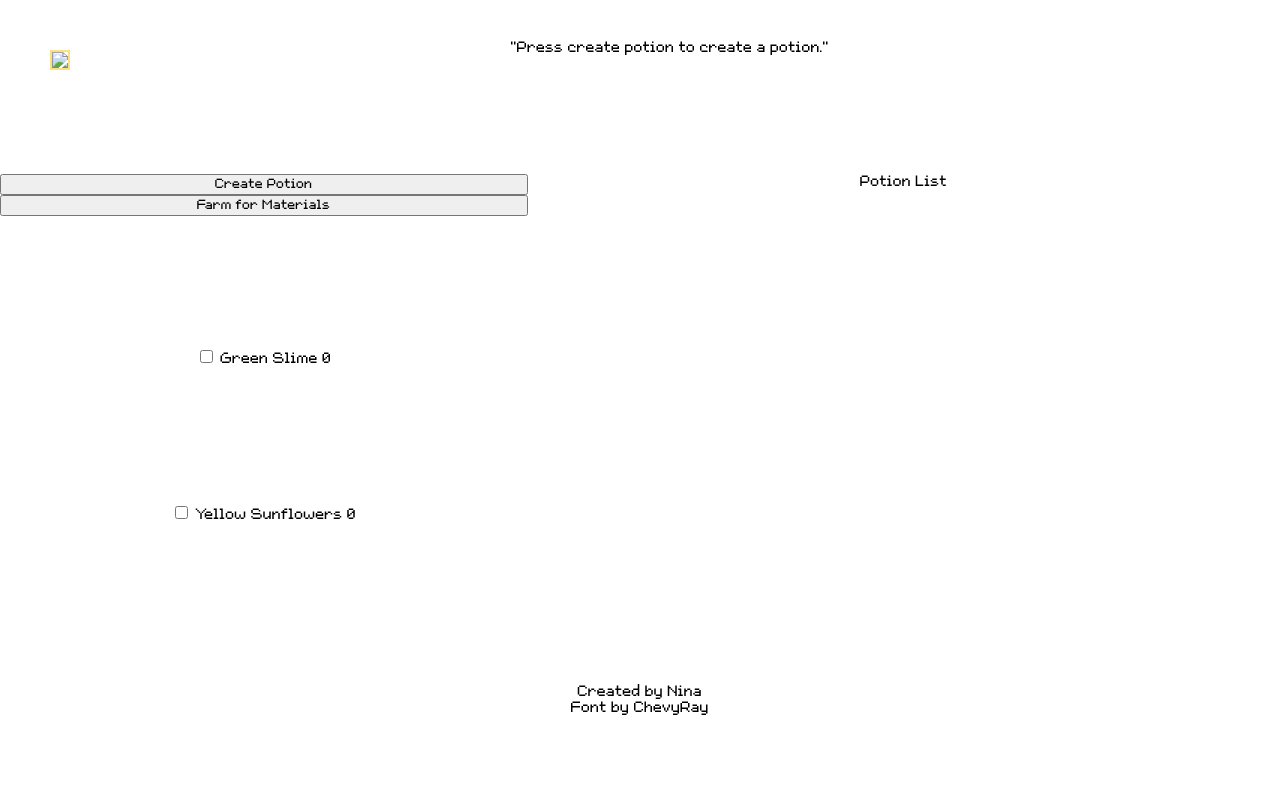
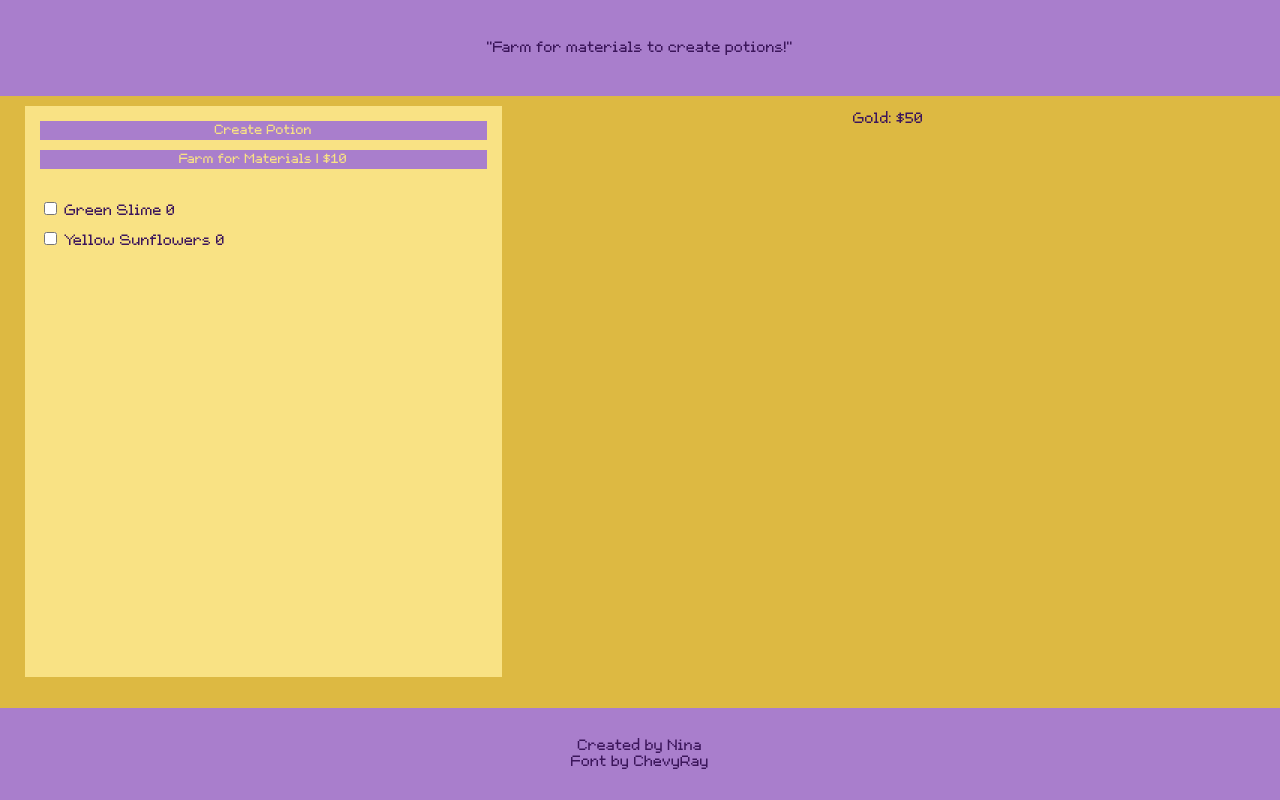
Before and after one commit to misnina/PotionMaker, a plain HTML site: page index.html in a window 1280 px wide. Drawn offline with nearby package versions, Linux system fonts and the light colour scheme.

Commit message:
prototype finished

```diff
--- a/Sass/style.scss
+++ b/Sass/style.scss
@@ -4,28 +4,43 @@
 }
 
 $primary-font: 'ChevyRay BirdSeed';
-$main-text-color: #000;
+$main-text-color: #3c165b;
 $primary-color: #f9e284;
+$secondary-color: #a97ecc;
+$accent-color: #ddb942;
 
 @mixin flexdefine($direction, $grow) {
   display: flex;
-  justify-content: space-evenly;
+  justify-content: safe space-evenly;
   flex-direction: $direction;
   flex-grow: $grow;
 }
 
 .spacer {
   flex-grow: 1;
+  background-color: $primary-color;
 }
 
 #wrapper, html, body {
   height: 100%;
   margin: 0;
+  background-color: $secondary-color;
+  color: $main-text-color;
 }
 
 body {
   font-family: $primary-font;
   font-size: 15px;
+}
+
+button {
+  font-family: $primary-font;
+  color: $primary-color;
+  border: 0;
+  background-color: $secondary-color;
+  margin: 5px;
+  padding: 2px;
+
 }
 
 #wrapper {
@@ -34,9 +49,10 @@ body {
 }
 
 header {
-  @include flexdefine(row, 1);
-  margin: 30px;
-  justify-content: center;
+  @include flexdefine(row, 0);
+  padding: 30px;
+  justify-content: safe center;
+  background-color: $secondary-color;
 
   #portrait {
     margin: 20px;
@@ -48,6 +64,7 @@ header {
 
   #text {
     @include flexdefine(row, 3);
+    justify-content: center;
     flex-wrap: wrap;
     margin: 10px;
     vertical-align: middle;
@@ -57,23 +74,28 @@ header {
 main {
   @include flexdefine(row, 3);
   height: 40%;
+  background-color: $accent-color;
 
   #creation-side {
     @include flexdefine(column, 1);
-    height: 100%;
+    height: 90%;
+    background-color: $primary-color;
+    margin: 5px;
+    margin-left: 20px;
+    padding: 10px;
+    border: 5px solid $accent-color;
 
     #buttons{
       @include flexdefine(column, 1);
-
-      button {
-        font-family: $primary-font;
-      }
     }
 
     #material-list{
       @include flexdefine(column, 1);
       height: 100%;
       overflow-y: auto;
+      margin-top: 20px;
+      justify-content: left;
+      text-align: left;
 
       .material{
         margin: 5px;
@@ -83,24 +105,37 @@ main {
 
   #make-side {
     @include flexdefine(column, 2)
+    height: 100%;
+    width: 200px;
+    margin: 5px;
+    margin-right: 20px;
+    padding: 10px;
 
-    #potion-text {
-      flex-grow: 1;
+    #gold {
+      flex-grow: 2;
     }
-
 
     #potion-list {
       @include flexdefine(column, 5);
       height: 100%;
       overflow-y: auto;
+      margin-top: 20px;
+
       .potion{
         margin: 5px;
       }
+    }
+
+    button {
+      background-color: $primary-color;
+      color: $secondary-color;
     }
   }
 }
 
 footer {
-  @include flexdefine(row, 1);
-  margin:30px;
+  @include flexdefine(row, 0);
+  justify-content: center;
+  padding:30px;
+  background-color: $secondary-color;
 }
--- a/Scripts/GameManager.js
+++ b/Scripts/GameManager.js
@@ -1,7 +1,7 @@
 class GameManager {
 
   constructor() {
-    this.gold = 100;
+    this.gold = 50;
     this.potions = [];
     this.materials = new MaterialList();
   }
@@ -24,6 +24,7 @@ class GameManager {
   update() {
     this.renderPotionList();
     this.renderMaterialList();
+    this.renderGold();
   }
 
   renderPotionList() {
@@ -32,7 +33,7 @@ class GameManager {
       let potionInsert =
       `<div class="potion" id="${i}">
         ${potion.potency} ${potion.color} potion
-        <button class="sell">Sell</button></li>
+        <button class="sell">Sell | $${potion.price}</button></li>
       </div>`;
       $('#potion-list').append(potionInsert);
       $(`#${i}`).find(".sell").click(() => {this.sellPotion(i)});
@@ -54,6 +55,10 @@ class GameManager {
     });
   }
 
+  renderGold() {
+    $('#gold').html(`Gold: $${this.gold}`);
+  }
+
   createMaterialsList() {
     this.materials.push(new Material({name: "slime", amount: 0}));
     this.materials.push(new Material({name: "sunflowers", amount: 0}));
@@ -61,8 +66,14 @@ class GameManager {
   }
 
   addMaterials() {
+    if(this.gold < 10) {
+      $('#text').html(`"You don't have enough money to farm for materials!"`);
+      return
+    }
+
+    this.gold -= 10;
     this.materials.push(new Material({name: "slime", amount: Utils.randomNumber(0, 5)}));
-    this.materials.push(new Material({name: "sunflowers", amount: Utils.randomNumber(0, 5)}));
+    this.materials.push(new Material({name: "sunflowers", amount: Utils.randomNumber(0, 3)}));
     this.update();
   }
 
@@ -73,17 +84,13 @@ class GameManager {
     potion.price = potion.getPrice();
     this.potions.push(potion);
     this.update();
-    console.log(this.potions);
   }
 
   sellPotion(i) {
     $(`#${i}`).empty();
-    console.log(this.potions[i].price);
     this.gold += this.potions[i].price;
     this.potions.splice(i, 1);
     this.update();
-
-    console.log(this.gold);
   }
 
   checkArray() {
@@ -93,7 +100,6 @@ class GameManager {
       console.log($(this).val());
       checkArray.push($(this).val());
     });
-    console.log(checkArray);
 
     let that = this;
     let allValid = (checkArray.length == 2) && checkArray.every((item) => {
@@ -118,7 +124,6 @@ class GameManager {
   }
 
   useMaterials(items) {
-
     let that = this;
     items.forEach((item) => {
       that.materials[GameManager.MaterialKeys[item]].amount--;
--- a/Scripts/Potion.js
+++ b/Scripts/Potion.js
@@ -34,8 +34,7 @@ class Potion {
   }
 
   getPrice() {
-    console.log(Potion.colorPrice[this.color]);
-    return Potion.colorPrice[this.color] + Potion.colorPrice[this.potency];
+    return Potion.colorPrice[this.color] + Potion.potencyPrice[this.potency];
   }
 }
 
@@ -64,9 +63,9 @@ Potion.colorPrice = {
   yellow: 10,
   orange: 20,
   red: 10,
-  violet: 20,
+  violet: 30,
   blue: 10,
-  green: 20,
+  green: 10,
   brown: 5,
 }
 
--- a/index.html
+++ b/index.html
@@ -16,24 +16,25 @@
   <div id="wrapper">
 
     <header>
-      <div id='portrait'><img src="placeholder"/></div>
-      <div id='text'>"Press create potion to create a potion."</div>
+      <div id='text'>"Farm for materials to create potions!"</div>
     </header>
+
 
     <main>
       <div id='creation-side'>
         <div id='buttons'>
           <button id='create-potion'>Create Potion</button>
-          <button id='farm-materials'>Farm for Materials</button>
+          <button id='farm-materials'>Farm for Materials | $10</button>
         </div>
         <div id='material-list'></div>
       </div>
 
       <div id='make-side'>
-        <div id='potion-text'>Potion List</div>
-        <div id='potion-list'><div class="spacer"></div></div>
+        <div id='gold'>Gold $200</div>
+        <div id='potion-list'></div>
       </div>
     </main>
+
 
     <footer>Created by Nina<br/>Font by ChevyRay
     </footer>
```
Also changed, not shown: Styles/style.css, 1 other file.
